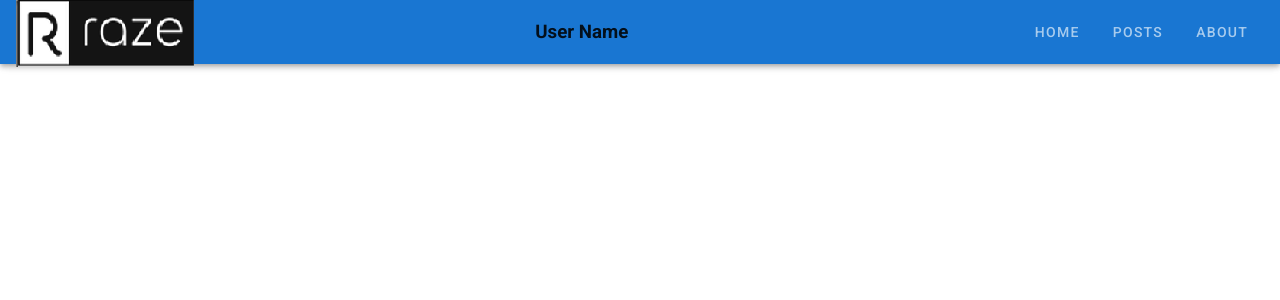
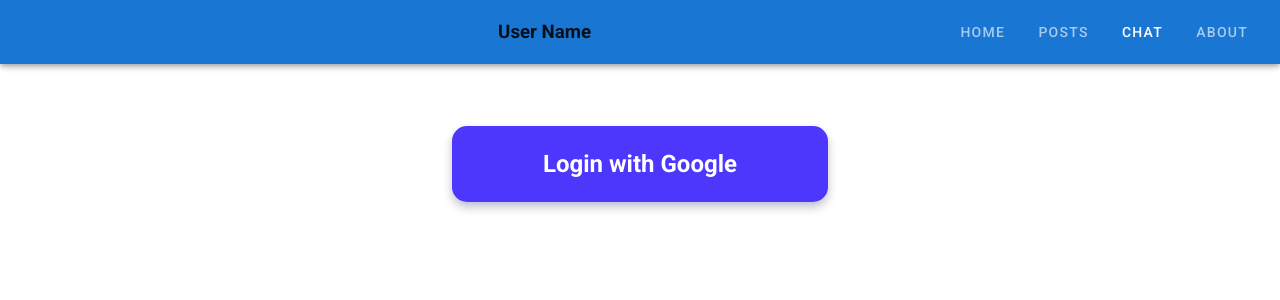
Before and after one commit to kevinstif/Raze_app, a Vue app in the folder app_web/: page /Chat in a window 1280 px wide. Shown: the top 300 px of the page. Built offline with nearby package versions, Linux system fonts and the light colour scheme; no server answers.

Commit message:
fix the chat

```diff
--- a/app_web/package.json
+++ b/app_web/package.json
@@ -10,6 +10,7 @@
   "dependencies": {
     "axios": "^0.21.4",
     "core-js": "^3.6.5",
+    "firebase": "^9.1.1",
     "uuid": "^8.3.2",
     "vue": "^2.6.11",
     "vue-router": "^3.2.0",
--- a/app_web/src/App.vue
+++ b/app_web/src/App.vue
@@ -14,7 +14,9 @@
       <v-spacer></v-spacer>
       <v-btn plain to="/home" color="white">HOME</v-btn>
       <v-btn plain to="/Posts" color="white">Posts</v-btn>
+      <v-btn plain to="/Chat" color="white">Chat</v-btn>
       <v-btn plain to="/about" color="white">ABOUT</v-btn>
+
     </v-app-bar>
     <v-main>
       <v-container fluid>
@@ -23,16 +25,13 @@
     </v-main>
        <!--Razze chat
       <div id="app">
-    <Chat v-if="user"></Chat>
-    <Login v-else></Login>
+
   </div>
   -->
   </v-app>
 </template>
 
 <script>
-import Chat from './components/Chat'
-import Login from './components/Login'
 import firebase from "firebase/compat";
 export default {
   data() {
@@ -41,9 +40,6 @@ export default {
     }
   },
   name: 'App',
-  components: {
-    Chat, Login
-  }
 }
 </script>
 
--- /dev/null
+++ b/app_web/src/components/Access-chat.vue
@@ -0,0 +1,30 @@
+<template>
+ <div>
+   <chat v-if="user"></chat>
+   <Login v-else></Login>
+ </div>
+
+</template>
+
+<script>
+
+import firebase from "firebase/compat";
+import Chat from "@/components/Chat";
+import Login from "@/components/Login";
+
+export default {
+  name: "Access-chat",
+  data() {
+    return {
+      user: firebase.auth().currentUser
+    }
+  },
+  components: {
+    Chat, Login
+  }
+}
+</script>
+
+<style scoped>
+
+</style>
--- a/app_web/src/router/index.js
+++ b/app_web/src/router/index.js
@@ -16,6 +16,11 @@ const routes = [
     component:()=>import('../posts/pages/post-manager.vue')
   },
   {
+    path: '/Chat',
+    name: 'Chat',
+    component:()=>import('../components/Access-chat')
+  },
+  {
     path: '/about',
     name: 'About',
     // route level code-splitting
```
Also changed, not shown: 1 other file (tests, documents, lock files or other folders).
